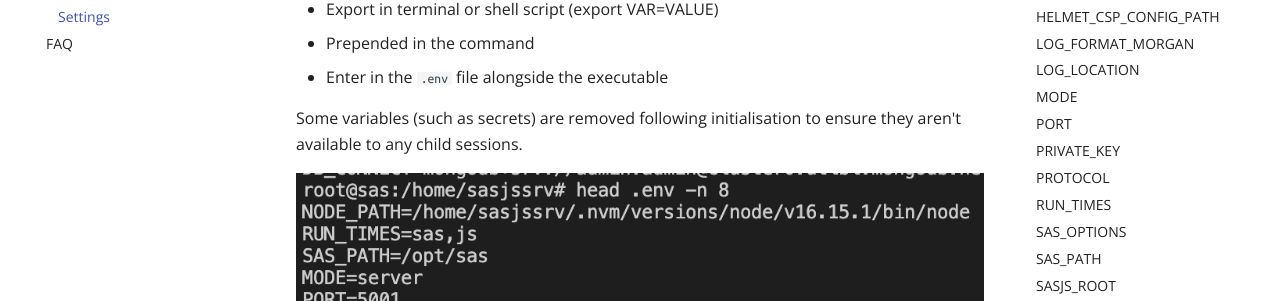
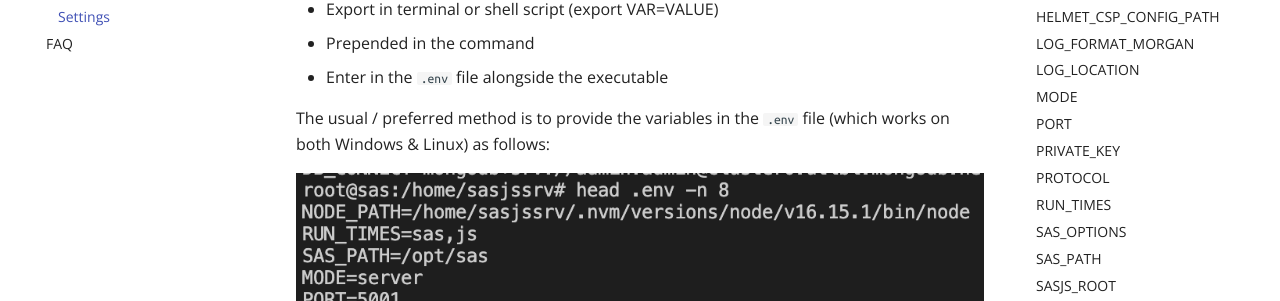
Before and after one commit to sasjs/server.sasjs.io, an MkDocs documentation site: the page built from docs/settings.md, in a window 1280 px wide and 900 px high. Shown: the part 283-584 px from the top of the window. Built offline with MkDocs 1.6.1 and Material for MkDocs 9.7.7, drawn with Linux system fonts in a browser that asks for light colours; comment, search, counter and statistics services are not loaded.

Commit message:
chore: automated commit

```diff
--- a/docs/settings.md
+++ b/docs/settings.md
@@ -13,7 +13,7 @@ All settings in SASjs server are made by means of environment variables.  These
 - Prepended in the command
 - Enter in the `.env` file alongside the executable
 
-Some variables (such as secrets) are removed following initialisation to ensure they aren't available to any child sessions.
+The usual / preferred method is to provide the variables in the `.env` file (which works on both Windows & Linux) as follows:
 
 ![](img/env.png)
 ## Environment Variables
```
